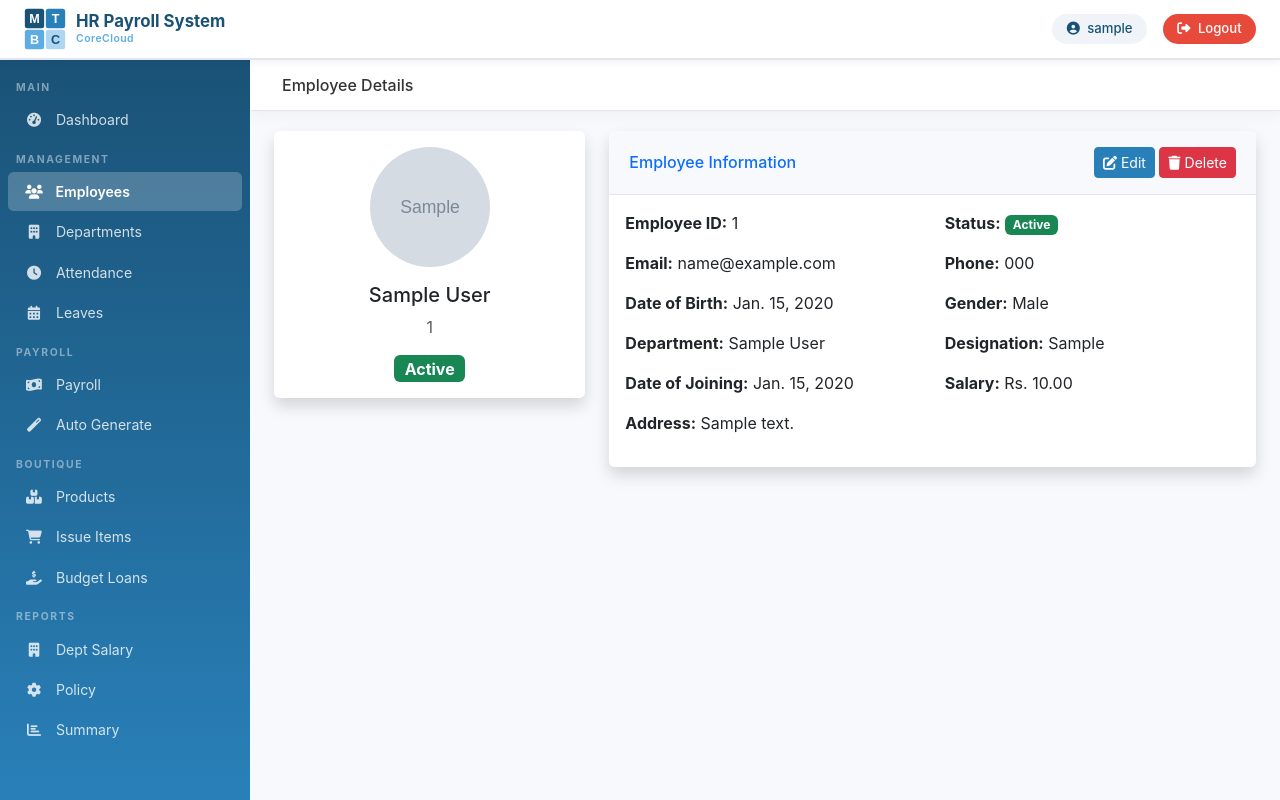
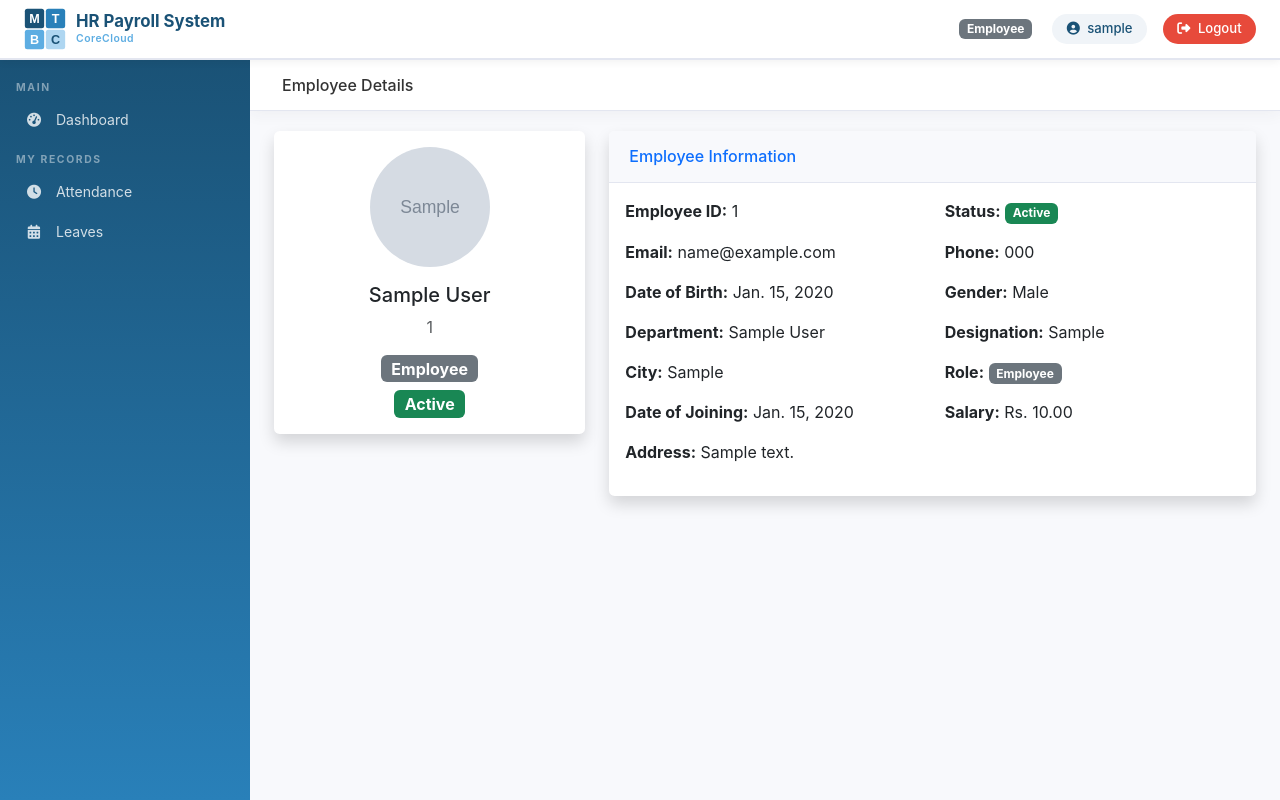
Before and after one commit to banday72/HR-PAYROLL-SYSTEM, a Django app: page /employees/1/ in a window 1280 px wide. Run offline with Django 5.2, Linux system fonts and the light colour scheme; a user stored in the database is signed in; tables that the repository leaves empty hold one stand-in row (values such as "Sample post"); grey boxes marked "Sample" are stand-in pictures.

Commit message:
Add HR role system: employee role field, hr_required decorator, role-based sidebar, advanced search, template visibility

```diff
--- a/attendance/views.py
+++ b/attendance/views.py
@@ -6,6 +6,7 @@ from datetime import date, datetime
 from .models import Attendance
 from .forms import AttendanceForm, AttendanceFilterForm
 from employees.views import get_employee
+from employees.decorators import hr_required
 
 
 @login_required
@@ -96,6 +97,7 @@ def attendance_clock_out(request):
 
 
 @login_required
+@hr_required
 def attendance_create(request):
     if request.method == 'POST':
         form = AttendanceForm(request.POST)
@@ -109,6 +111,7 @@ def attendance_create(request):
 
 
 @login_required
+@hr_required
 def attendance_update(request, pk):
     attendance = get_object_or_404(Attendance, pk=pk)
     if request.method == 'POST':
@@ -123,6 +126,7 @@ def attendance_update(request, pk):
 
 
 @login_required
+@hr_required
 def attendance_delete(request, pk):
     attendance = get_object_or_404(Attendance, pk=pk)
     if request.method == 'POST':
--- a/employees/forms.py
+++ b/employees/forms.py
@@ -16,8 +16,8 @@ class EmployeeForm(forms.ModelForm):
     class Meta:
         model = Employee
         fields = ['employee_id', 'first_name', 'last_name', 'email', 'phone',
-                  'date_of_birth', 'gender', 'address', 'department', 'designation',
-                  'date_of_joining', 'salary', 'status', 'profile_picture']
+                  'date_of_birth', 'gender', 'address', 'city', 'department', 'designation',
+                  'date_of_joining', 'salary', 'role', 'status', 'profile_picture']
         widgets = {
             'employee_id': forms.TextInput(attrs={'class': 'form-control'}),
             'first_name': forms.TextInput(attrs={'class': 'form-control'}),
@@ -27,10 +27,12 @@ class EmployeeForm(forms.ModelForm):
             'date_of_birth': forms.DateInput(attrs={'class': 'form-control', 'type': 'date'}),
             'gender': forms.Select(attrs={'class': 'form-control'}),
             'address': forms.Textarea(attrs={'class': 'form-control', 'rows': 2}),
+            'city': forms.TextInput(attrs={'class': 'form-control'}),
             'department': forms.Select(attrs={'class': 'form-control'}),
             'designation': forms.TextInput(attrs={'class': 'form-control'}),
             'date_of_joining': forms.DateInput(attrs={'class': 'form-control', 'type': 'date'}),
             'salary': forms.NumberInput(attrs={'class': 'form-control'}),
+            'role': forms.Select(attrs={'class': 'form-control'}),
             'status': forms.Select(attrs={'class': 'form-control'}),
             'profile_picture': forms.ClearableFileInput(attrs={'class': 'form-control'}),
         }
--- a/employees/views.py
+++ b/employees/views.py
@@ -5,6 +5,7 @@ from django.db.models import Q
 from django.core.paginator import Paginator
 from .models import Department, Employee
 from .forms import DepartmentForm, EmployeeForm
+from .decorators import hr_required
 
 
 def get_employee(user):
@@ -22,7 +23,11 @@ def dashboard(request):
     from attendance.models import Attendance
     from datetime import date
 
-    if employee:
+    is_hr = False
+    if employee and employee.is_hr:
+        is_hr = True
+
+    if employee and not is_hr:
         today = date.today()
         my_attendance = Attendance.objects.filter(employee=employee, date=today).first()
         my_leaves = Leave.objects.filter(employee=employee).count()
@@ -35,6 +40,7 @@ def dashboard(request):
             'my_pending_leaves': my_pending_leaves,
             'my_payrolls': my_payrolls,
             'is_employee': True,
+            'is_hr': False,
         }
     else:
         total_employees = Employee.objects.filter(status='active').count()
@@ -49,37 +55,60 @@ def dashboard(request):
             'pending_leaves': pending_leaves,
             'draft_payrolls': draft_payrolls,
             'is_employee': False,
+            'is_hr': is_hr,
         }
     return render(request, 'dashboard.html', context)
 
 
 @login_required
+@hr_required
 def employee_list(request):
-    employees = Employee.objects.all()
+    employees = Employee.objects.select_related('department').all()
     search = request.GET.get('search', '')
+    department_id = request.GET.get('department', '')
+    status = request.GET.get('status', '')
     if search:
         employees = employees.filter(
             Q(employee_id__icontains=search) |
             Q(first_name__icontains=search) |
-            Q(last_name__icontains=search)
+            Q(last_name__icontains=search) |
+            Q(email__icontains=search) |
+            Q(phone__icontains=search) |
+            Q(designation__icontains=search) |
+            Q(department__name__icontains=search) |
+            Q(city__icontains=search)
         )
+    if department_id:
+        employees = employees.filter(department_id=department_id)
+    if status:
+        employees = employees.filter(status=status)
     paginator = Paginator(employees, 50)
     page_number = request.GET.get('page')
     page_obj = paginator.get_page(page_number)
+    departments = Department.objects.all()
     return render(request, 'employees/employee_list.html', {
         'employees': page_obj,
         'page_obj': page_obj,
         'search': search,
+        'departments': departments,
+        'selected_department': department_id,
+        'selected_status': status,
     })
 
 
 @login_required
 def employee_detail(request, pk):
     employee = get_object_or_404(Employee, pk=pk)
-    return render(request, 'employees/employee_detail.html', {'employee': employee})
+    current_employee = get_employee(request.user)
+    is_hr = current_employee.is_hr if current_employee else request.user.is_superuser
+    return render(request, 'employees/employee_detail.html', {
+        'employee': employee,
+        'is_hr': is_hr,
+    })
 
 
 @login_required
+@hr_required
 def employee_create(request):
     if request.method == 'POST':
         form = EmployeeForm(request.POST, request.FILES)
@@ -103,6 +132,7 @@ def employee_create(request):
 
 
 @login_required
+@hr_required
 def employee_update(request, pk):
     employee = get_object_or_404(Employee, pk=pk)
     if request.method == 'POST':
@@ -117,6 +147,7 @@ def employee_update(request, pk):
 
 
 @login_required
+@hr_required
 def employee_delete(request, pk):
     employee = get_object_or_404(Employee, pk=pk)
     if request.method == 'POST':
@@ -129,12 +160,14 @@ def employee_delete(request, pk):
 
 
 @login_required
+@hr_required
 def department_list(request):
     departments = Department.objects.all()
     return render(request, 'employees/department_list.html', {'departments': departments})
 
 
 @login_required
+@hr_required
 def department_create(request):
     if request.method == 'POST':
         form = DepartmentForm(request.POST)
@@ -148,6 +181,7 @@ def department_create(request):
 
 
 @login_required
+@hr_required
 def department_update(request, pk):
     department = get_object_or_404(Department, pk=pk)
     if request.method == 'POST':
@@ -162,6 +196,7 @@ def department_update(request, pk):
 
 
 @login_required
+@hr_required
 def department_delete(request, pk):
     department = get_object_or_404(Department, pk=pk)
     if request.method == 'POST':
--- /dev/null
+++ b/hr_payroll/context_processors.py
@@ -0,0 +1,12 @@
+def role_context(request):
+    context = {'is_hr': False, 'current_employee': None}
+    if request.user.is_authenticated:
+        try:
+            from employees.models import Employee
+            emp = Employee.objects.get(user=request.user)
+            context['current_employee'] = emp
+            context['is_hr'] = emp.is_hr
+        except Employee.DoesNotExist:
+            if request.user.is_superuser:
+                context['is_hr'] = True
+    return context
--- a/hr_payroll/settings.py
+++ b/hr_payroll/settings.py
@@ -55,6 +55,7 @@ TEMPLATES = [
                 'django.template.context_processors.request',
                 'django.contrib.auth.context_processors.auth',
                 'django.contrib.messages.context_processors.messages',
+                'hr_payroll.context_processors.role_context',
             ],
         },
     },
--- a/leaves/views.py
+++ b/leaves/views.py
@@ -5,6 +5,7 @@ from django.core.paginator import Paginator
 from .models import Leave, LeaveType
 from .forms import LeaveForm, LeaveTypeForm, LeaveApprovalForm
 from employees.views import get_employee
+from employees.decorators import hr_required
 
 
 @login_required
@@ -52,6 +53,7 @@ def leave_create(request):
 
 
 @login_required
+@hr_required
 def leave_approve(request, pk):
     leave = get_object_or_404(Leave, pk=pk)
     if request.method == 'POST':
@@ -68,6 +70,7 @@ def leave_approve(request, pk):
 
 
 @login_required
+@hr_required
 def leave_delete(request, pk):
     leave = get_object_or_404(Leave, pk=pk)
     if request.method == 'POST':
@@ -84,6 +87,7 @@ def leave_type_list(request):
 
 
 @login_required
+@hr_required
 def leave_type_create(request):
     if request.method == 'POST':
         form = LeaveTypeForm(request.POST)
--- a/templates/base.html
+++ b/templates/base.html
@@ -66,6 +66,7 @@
         </div>
         <div class="header-right">
             {% if user.is_authenticated %}
+            {% if is_hr %}<span class="badge bg-success me-1">HR</span>{% else %}<span class="badge bg-secondary me-1">Employee</span>{% endif %}
             <span class="user-badge"><i class="fas fa-user-circle me-1"></i> {{ user.username }}</span>
             <a href="{% url 'logout' %}" class="btn-logout">
                 <i class="fas fa-sign-out-alt me-1"></i> Logout
@@ -81,7 +82,8 @@
                 <i class="fas fa-tachometer-alt"></i> Dashboard
             </a>
         </nav>
-        <div class="sidebar-heading">Management</div>
+        {% if is_hr %}
+        <div class="sidebar-heading">HR Management</div>
         <nav class="nav flex-column">
             <a class="nav-link {% if 'employee' in request.resolver_match.url_name %}active{% endif %}" href="{% url 'employee_list' %}">
                 <i class="fas fa-users"></i> Employees
@@ -89,6 +91,10 @@
             <a class="nav-link {% if 'department' in request.resolver_match.url_name %}active{% endif %}" href="{% url 'department_list' %}">
                 <i class="fas fa-building"></i> Departments
             </a>
+        </nav>
+        {% endif %}
+        <div class="sidebar-heading">My Records</div>
+        <nav class="nav flex-column">
             <a class="nav-link {% if 'attendance' in request.resolver_match.url_name %}active{% endif %}" href="{% url 'attendance_list' %}">
                 <i class="fas fa-clock"></i> Attendance
             </a>
@@ -96,6 +102,7 @@
                 <i class="fas fa-calendar-alt"></i> Leaves
             </a>
         </nav>
+        {% if is_hr %}
         <div class="sidebar-heading">Payroll</div>
         <nav class="nav flex-column">
             <a class="nav-link {% if request.resolver_match.url_name == 'payroll_list' %}active{% endif %}" href="{% url 'payroll_list' %}">
@@ -129,6 +136,7 @@
                 <i class="fas fa-chart-bar"></i> Summary
             </a>
         </nav>
+        {% endif %}
     </div>
 
     <div class="content-wrapper">
--- a/templates/employees/employee_detail.html
+++ b/templates/employees/employee_detail.html
@@ -16,6 +16,15 @@
                 {% endif %}
                 <h5>{{ employee.full_name }}</h5>
                 <p class="text-muted">{{ employee.employee_id }}</p>
+                <div class="mb-2">
+                    {% if employee.role == 'hr' %}
+                    <span class="badge bg-success fs-6">HR</span>
+                    {% elif employee.role == 'manager' %}
+                    <span class="badge bg-warning text-dark fs-6">Manager</span>
+                    {% else %}
+                    <span class="badge bg-secondary fs-6">Employee</span>
+                    {% endif %}
+                </div>
                 <span class="badge bg-{{ employee.status|yesno:'success,warning,danger' }} fs-6">{{ employee.get_status_display }}</span>
             </div>
         </div>
@@ -24,10 +33,12 @@
         <div class="card shadow mb-4">
             <div class="card-header py-3 d-flex justify-content-between align-items-center">
                 <h6 class="m-0 font-weight-bold text-primary">Employee Information</h6>
+                {% if is_hr %}
                 <div>
                     <a href="{% url 'employee_update' employee.pk %}" class="btn btn-sm btn-primary"><i class="fas fa-edit"></i> Edit</a>
                     <a href="{% url 'employee_delete' employee.pk %}" class="btn btn-sm btn-danger"><i class="fas fa-trash"></i> Delete</a>
                 </div>
+                {% endif %}
             </div>
             <div class="card-body">
                 <div class="row mb-3">
@@ -64,6 +75,21 @@
                 </div>
                 <div class="row mb-3">
                     <div class="col-md-6">
+                        <strong>City:</strong> {{ employee.city|default:"-" }}
+                    </div>
+                    <div class="col-md-6">
+                        <strong>Role:</strong>
+                        {% if employee.role == 'hr' %}
+                        <span class="badge bg-success">HR</span>
+                        {% elif employee.role == 'manager' %}
+                        <span class="badge bg-warning text-dark">Manager</span>
+                        {% else %}
+                        <span class="badge bg-secondary">Employee</span>
+                        {% endif %}
+                    </div>
+                </div>
+                <div class="row mb-3">
+                    <div class="col-md-6">
                         <strong>Date of Joining:</strong> {{ employee.date_of_joining }}
                     </div>
                     <div class="col-md-6">
```
Also changed, not shown: employees/decorators.py (added, +19 -0 lines), employees/models.py (+10 -0 lines), payroll/views.py (+17 -0 lines), templates/employees/employee_list.html (+70 -14 lines), employees/migrations/0003_employee_role.py (added).
